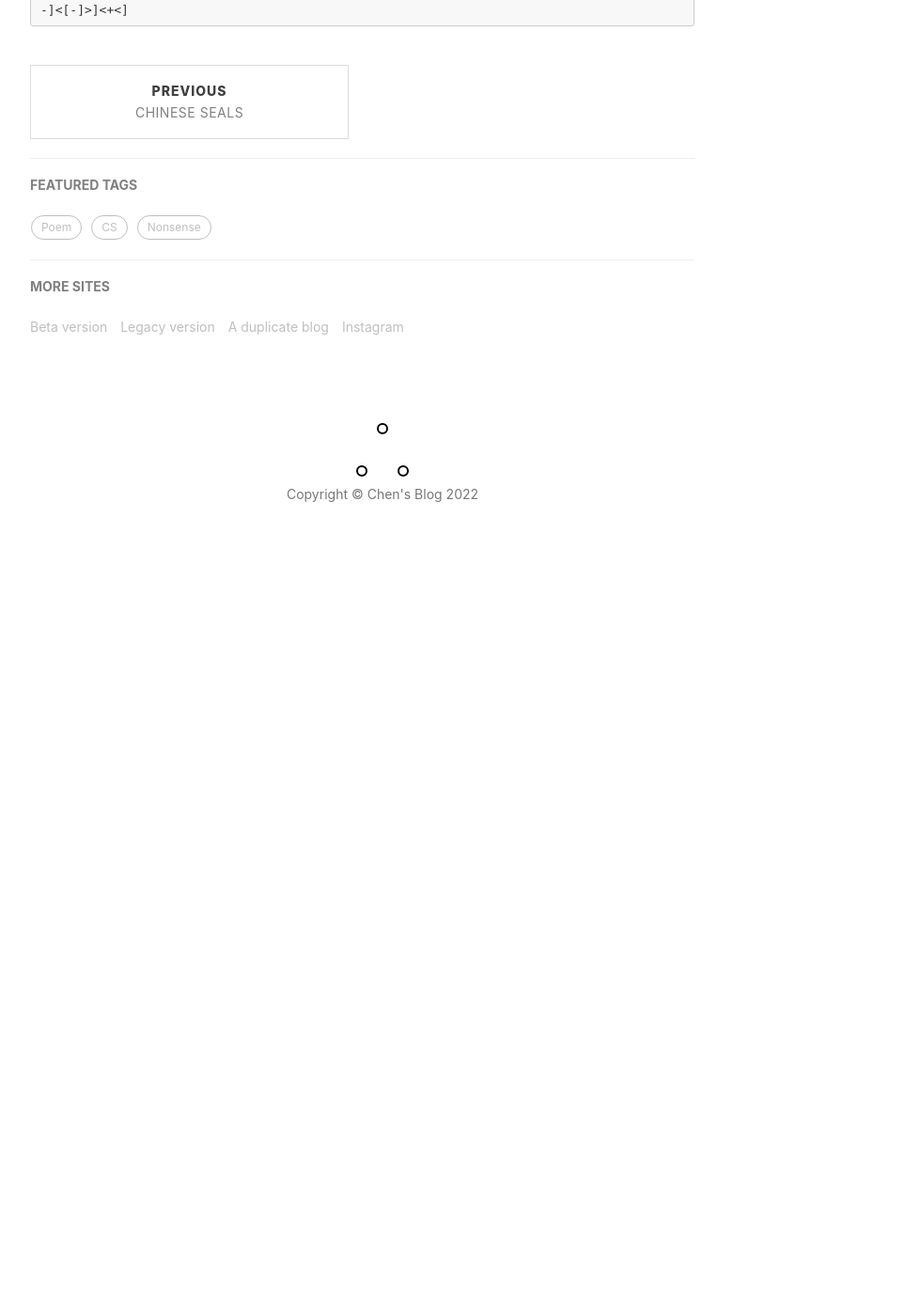
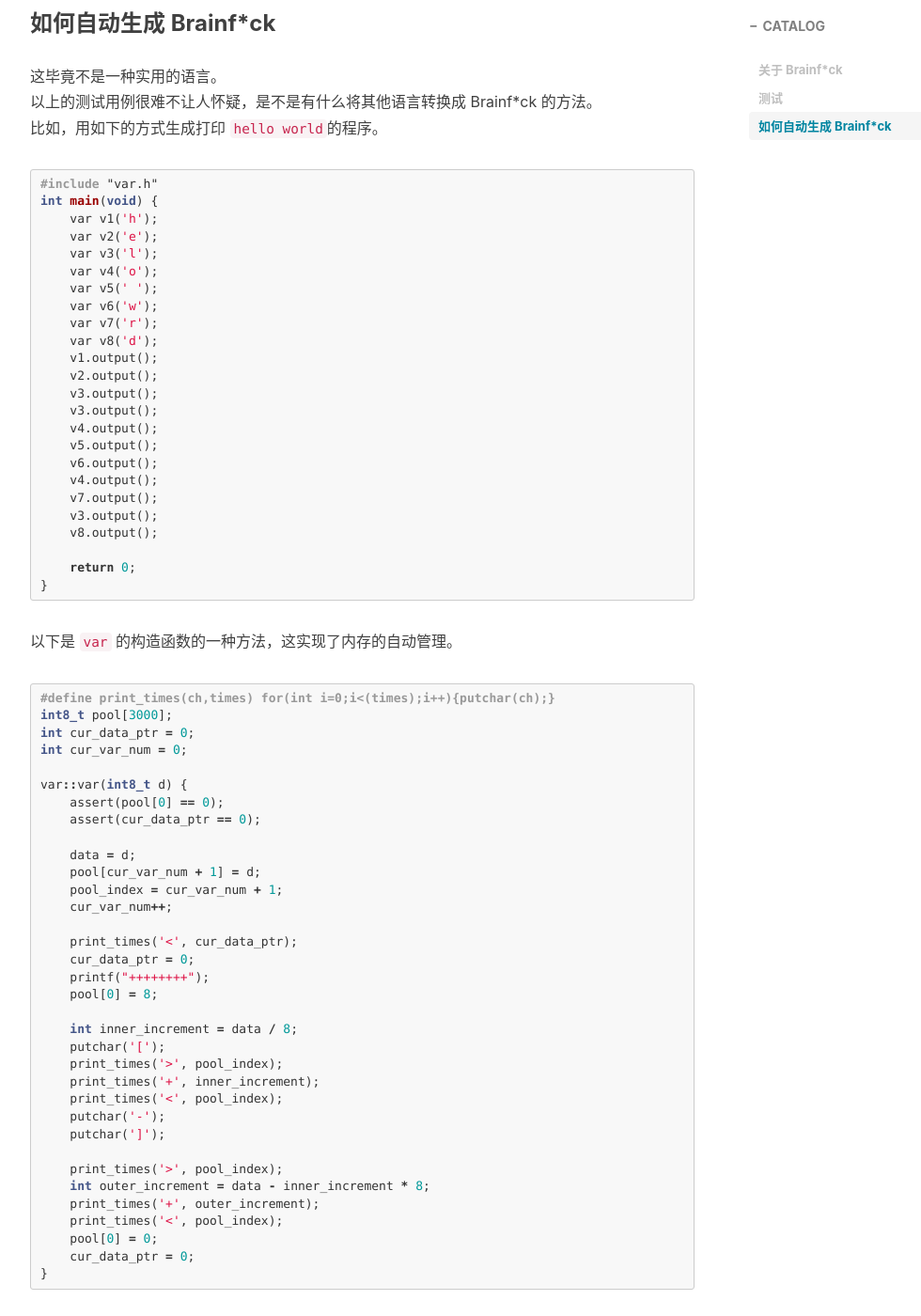
Before and after one commit to w20chen/w20chen.github.io, a Jekyll site: the page built from _posts/2022-10-22-brain.md, in a window 1280 px wide and 1400 px high, scrolled down 4953 px. Shown: the whole window at 94% size, without its empty margins (233-1213 px from the left). Built offline with Jekyll 4.4.1, drawn with Linux system fonts in a browser that asks for light colours; nearby versions of some CDN libraries; comment, search, counter and statistics services are not loaded; before the commit the page ends 5583 px from its top, so only the background shows below that; some of the changed text lies outside the part shown.

Commit message:
Update 2022-10-22-brain.md

````diff
--- a/_posts/2022-10-22-brain.md
+++ b/_posts/2022-10-22-brain.md
@@ -5,14 +5,16 @@ subtitle:   programming
 date:       2022-10-22
 author:     Chen
 header-img: img/needle.png
-catalog:    false
+catalog:    true
 tags:
     - CS
 ---
 
 >虽然周末有很多作业没写，但是仍不愿开始写。
 
-今天用 C/C++ 写了一个 Brainf\*uch 编译器，主要是受 ICS-PA 的 YEMU 的启发。
+### 关于 Brainf\*ck
+
+今天用 C/C++ 实现了一个 Brainf\*uck 编译器，主要是受 ICS-PA 的 YEMU 的启发。
 **This is just a toy.** 程序的逻辑很简单。
 Github 上能找到一些有趣的测试用例，除了 `hello world`，还有 `打印Hanoi`等等。
 <br>
@@ -21,9 +23,12 @@ Brainf\*ck 本身不仅仅是一个玩具，它是用来论证**图灵完备**
 在这个基础上，只需要添加一个跳转指令就可以了，Brainf\*ck 使用 `[ ]` 实现一个循环体。
 事实上，可以用一个 `^` 表示跳转指令：让 `pc` 向前跳转 `data pointer` 所指向的值那么长的距离（若为负数则往后跳转）。这样除了输入输出外，只需要 5 条指令。
 据说，可以使用更少的指令实现图灵完备。
+
+
 模拟内存的数组 和 存储程序的字符串，若长度不够，可自行修改长度。
 
 <a href="https://www.tutorialspoint.com/execute_brainfk_online.php">这里</a>是一个在线的编译器，它和我实现的程序逻辑是完全一样的。
+
 
 ```cpp
 #include <cstdio>
@@ -48,7 +53,6 @@ Brainf\*ck 本身不仅仅是一个玩具，它是用来论证**图灵完备**
 typedef int8_t dtype;
 
 char program[PROG_LEN];
-
 dtype* data_ptr;
 dtype* mem;
 
@@ -93,8 +97,6 @@ void parser(char* str) {
     }
 }
 
-
-
 void init() {
     mem = (dtype*)malloc(sizeof(dtype) * MEMSIZE);
     if (!mem) {
@@ -108,7 +110,6 @@ void init() {
     data_ptr = mem + 128;
     parser(program);
 }
-
 
 void execute(char* str) {
     for (int pc = 0; str[pc]; pc++) {
@@ -150,8 +151,6 @@ void execute(char* str) {
     }
 }
 
-
-
 int main(int argc, char ** argv) {
     assert(argc > 1);
 
@@ -177,7 +176,8 @@ int main(int argc, char ** argv) {
 }
 ```
 
-猜猜这是什么？
+### 测试
+
 ```cmd
                                 >
                                + +
@@ -245,3 +245,77 @@ int main(int argc, char ** argv) {
 <<+>>]++++>+<[-<->]<[[-]>>-<<]>>[[-]<<+>>]<<[[-]++++++++++.[
 -]<[-]>]<+<]
 ```
+
+### 如何自动生成 Brainf\*ck
+这毕竟不是一种实用的语言。
+以上的测试用例很难不让人怀疑，是不是有什么将其他语言转换成 Brainf\*ck 的方法。
+比如，用如下的方式生成打印 `hello world`的程序。
+
+```cpp
+#include "var.h"
+
+int main(void) {
+    var v1('h');
+    var v2('e');
+    var v3('l');
+    var v4('o');
+    var v5(' ');
+    var v6('w');
+    var v7('r');
+    var v8('d');
+    v1.output();
+    v2.output();
+    v3.output();
+    v3.output();
+    v4.output();
+    v5.output();
+    v6.output();
+    v4.output();
+    v7.output();
+    v3.output();
+    v8.output();
+
+    return 0;
+}
+```
+
+以下是 `var` 的构造函数的一种方法，这实现了内存的自动管理。
+```cpp
+#define print_times(ch,times) for(int i=0;i<(times);i++){putchar(ch);}
+
+int8_t pool[3000];
+int cur_data_ptr = 0;
+int cur_var_num = 0;
+
+var::var(int8_t d) {
+    assert(pool[0] == 0);
+    assert(cur_data_ptr == 0);
+
+    data = d;
+    pool[cur_var_num + 1] = d;
+    pool_index = cur_var_num + 1;
+    cur_var_num++;
+
+    print_times('<', cur_data_ptr);
+    cur_data_ptr = 0;
+    printf("++++++++");
+    pool[0] = 8;
+
+    int inner_increment = data / 8;
+    putchar('[');
+    print_times('>', pool_index);
+    print_times('+', inner_increment);
+    print_times('<', pool_index);
+    putchar('-');
+    putchar(']');
+
+    print_times('>', pool_index);
+    int outer_increment = data - inner_increment * 8;
+    print_times('+', outer_increment);
+    print_times('<', pool_index);
+    pool[0] = 0;
+    cur_data_ptr = 0;
+}
+```
+至于其他的逻辑，比如 if 语句，实现起来是非常复杂的。
+这里就不再继续了。
````
Also changed, not shown: other parts of _posts/2022-10-22-brain.md (+1 -1 lines).
